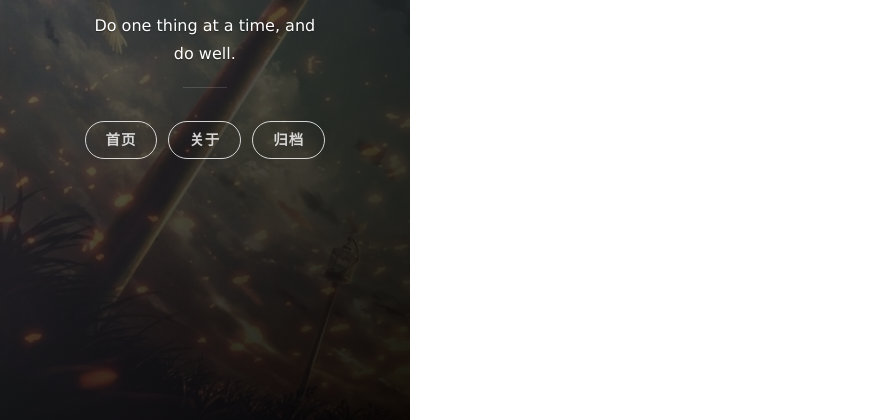
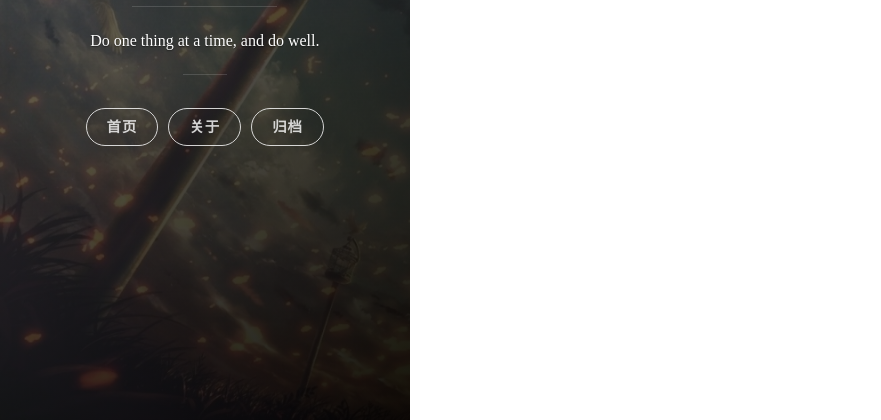
Before and after one commit to Sugary1995/sugary1995.github.io, a plain HTML site: page index.html in a window 1280 px wide. Shown: the part 380-800 px from the top of the page, without its empty margins (0-881 px from the left). Drawn offline with nearby package versions, Linux system fonts and the light colour scheme; some packages are replaced by stand-ins of ours.

Commit message:
Site updated: 2016-07-17 22:30:40

```diff
--- a/css/uno.css
+++ b/css/uno.css
@@ -11,7 +11,7 @@ html, body, div, span, applet, object, iframe, h1, h2, h3, h4, h5, h6, p, blockq
   padding: 0;
   border: 0;
   font-size: 100%;
-  font-family: inherit;
+  font-family: YouYuan;
   vertical-align: baseline; }
 
 /* HTML5 display-role reset for older browsers */
```
